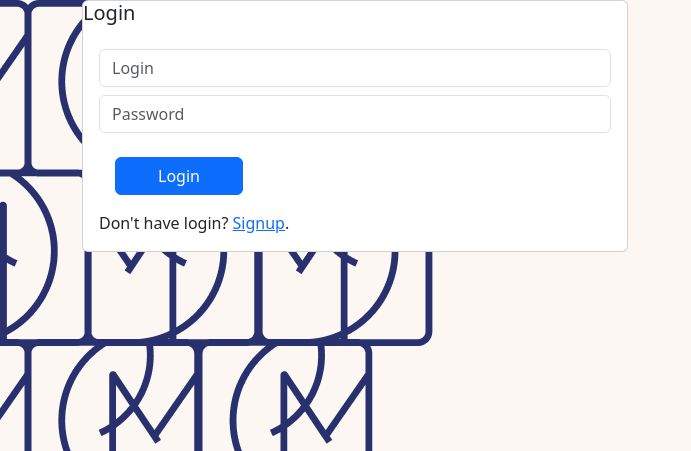
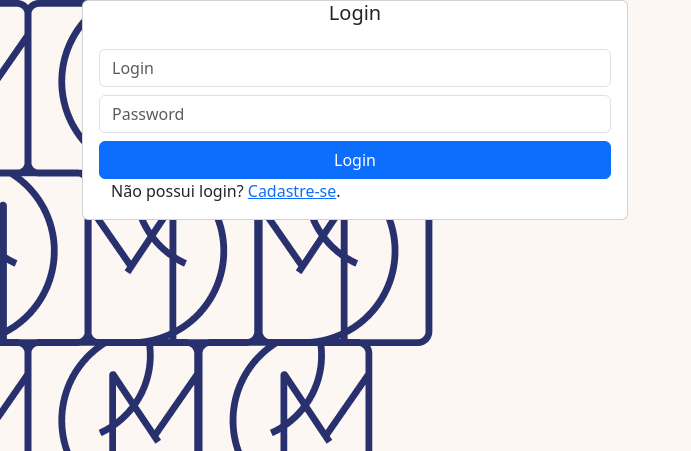
Before and after one commit to gabriellaRezende/livingInTheWorld, a PHP site: page /login.php in a window 1280 px wide. Shown: the top 451 px of the page, without its empty margins (0-691 px from the left). Run offline with PHP 8.4, Linux system fonts and the light colour scheme.

Commit message:
ajustes login

```diff
--- a/login.php
+++ b/login.php
@@ -18,23 +18,23 @@ body{
     background-repeat: no-repeat;
 }
 
+
 </style>
 
 
 <body>
     <form>
-        <div class="container">
+        <div class="container log">
             <div class="row">
                 <div class="col-12 col-lg-6">
-                    <div class="card">
+                    <div class="card align-items-center">
                     <h5 class="">Login</h5>
-                        <div class="card-body">
+                        <div class="card-body d-flex row p-0 m-3 align-items-center">
                             <input name="username" type="text" class="form-control mb-2" id="username" placeholder="Login" required value="<?php  ?>">
                             <input name="pwd" type="password" class="form-control mb-2" id="pwd" placeholder="Password" required value="<?php ?>">
-                            <a href="#" class="btn btn-primary col-3 m-3">Login</a>
-                            <div class="d-flex justify-content-between">
-                                <p class="card-text">Don't have login? <a href="#"> Signup</a>.</p>
-                            </div>
+                            <a href="#" class="btn btn-primary">Login</a>
+                            <p class="card-text">Não possui login? <a href="#"> Cadastre-se</a>.</p>
+
                         </div>
 
 
```
